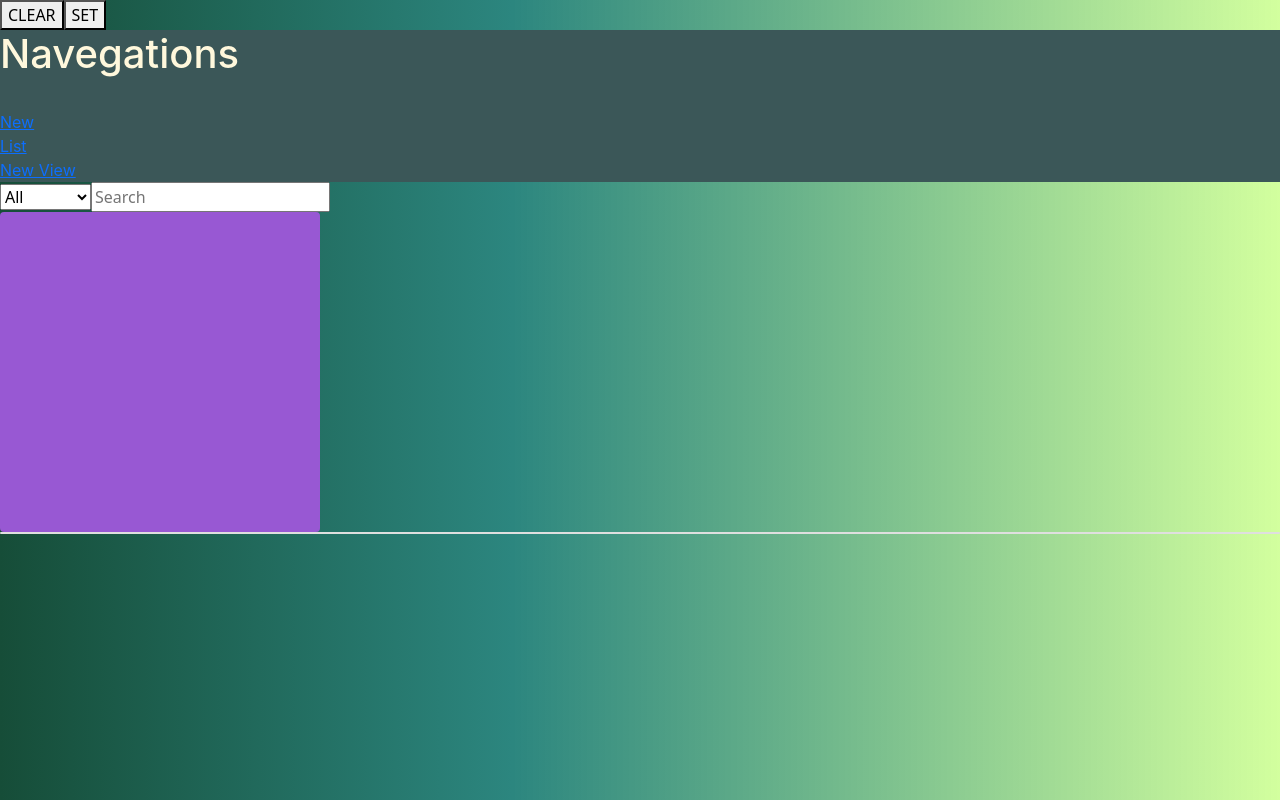
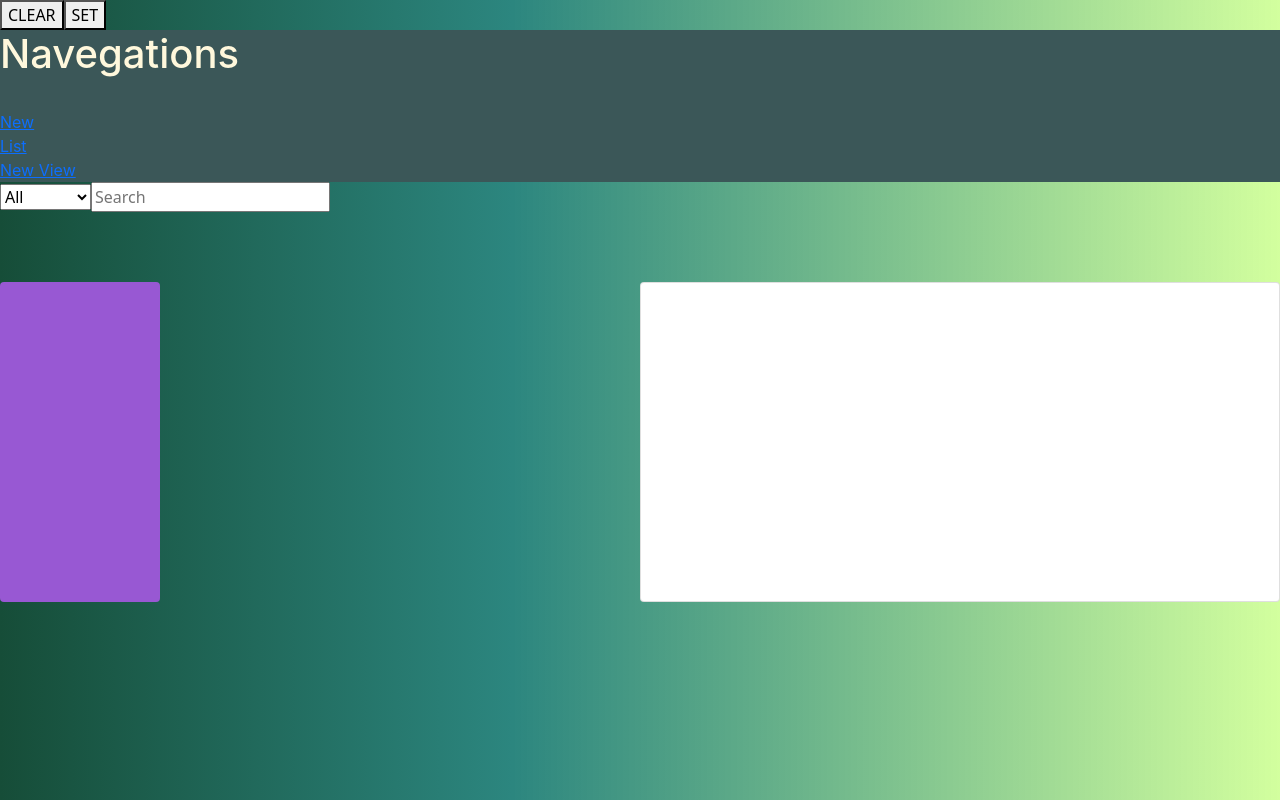
Before and after one commit to Daravico/texts-organizer-typescript, a React (Create React App) app: page /list in a window 1280 px wide. Built offline with nearby package versions, Linux system fonts and the light colour scheme.

Commit message:
some css added

```diff
--- a/src/App.css
+++ b/src/App.css
@@ -41,9 +41,25 @@ body {
   background-color: black;
 }
 
+
+#wrapper_texts {
+  display: grid;
+  grid-template-columns: repeat(2, 1fr);
+  grid-auto-rows: minmax(100px, auto);
+
+
+}
+
+
 #list-container {
   background-color: rgb(152, 88, 211);
+  grid-column: 1/2;
   width: 25%;
   overflow-y: scroll;
   height: 40vh;
 }
+
+#single-text {
+  grid-column: 2/2;
+
+}
--- a/src/components/TextsViewer.tsx
+++ b/src/components/TextsViewer.tsx
@@ -32,7 +32,7 @@ const TextsViewer: React.FC<ViewerProps> = ({ textsList }) => {
 
 
     return (
-        <div>
+        <div id="wrapper_texts">
 
             <SearchBar textsList={textsList} setTextsListFiltered={setTextsListFiltered} />
 
@@ -54,7 +54,7 @@ const TextsViewer: React.FC<ViewerProps> = ({ textsList }) => {
 
             </ListGroup>
 
-            <Card className="single-text">
+            <Card id="single-text">
 
                 {textViewVisible ? <SingleCardView
                     selectedText={selectedText}
```
